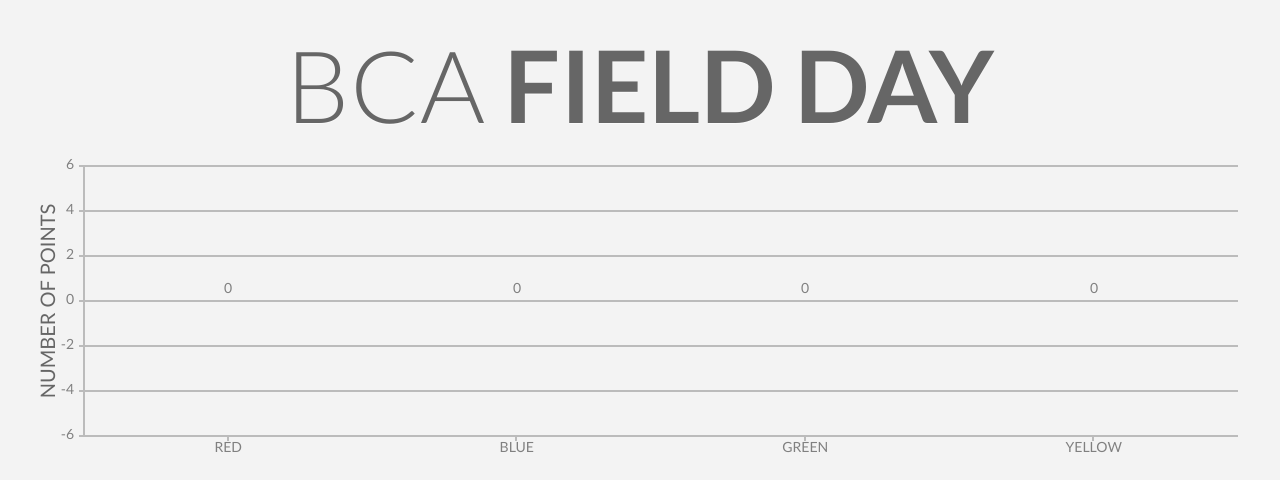
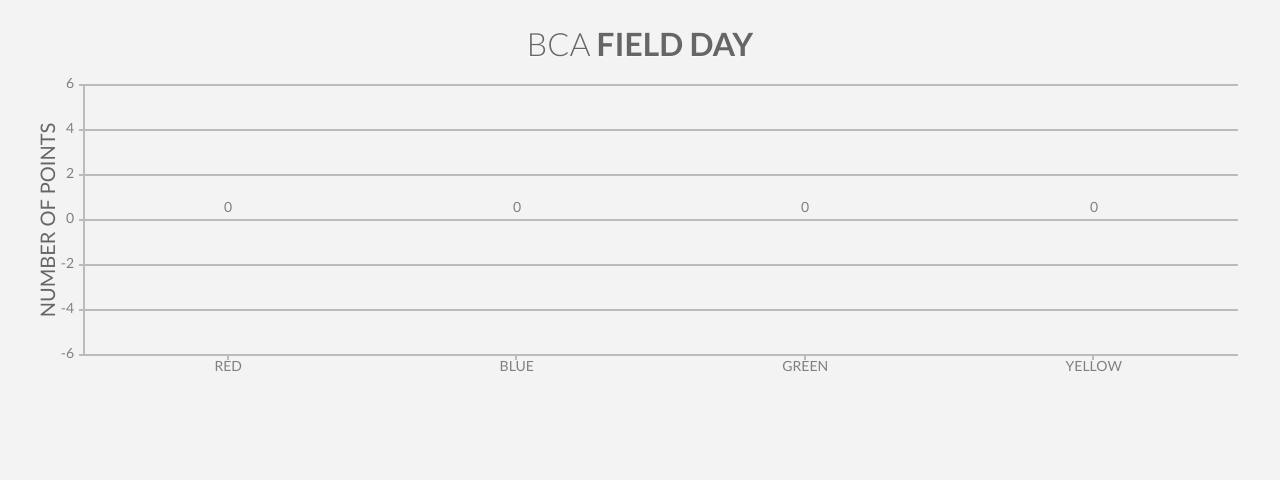
Before and after one commit to kenrhe/bcafieldday, a Flask app: page / in a window 1280 px wide. Shown: the top 481 px of the page. Run offline with Flask 2, Linux system fonts and the light colour scheme; data that the repository does not hold is empty; some libraries are stand-ins or nearby versions.

Commit message:
Signed By Kenneth Rhee

```diff
--- a/static/style.css
+++ b/static/style.css
@@ -8,7 +8,6 @@ body {
 h1 {
   color: rgb(102,102,102);
   font-size: 4 vw;
-  font-size: 100px;
   font-weight: 300;
   color:#666666;
   text-shadow: 0 1px 1px rgba(255,255,255, 0.6);
```
